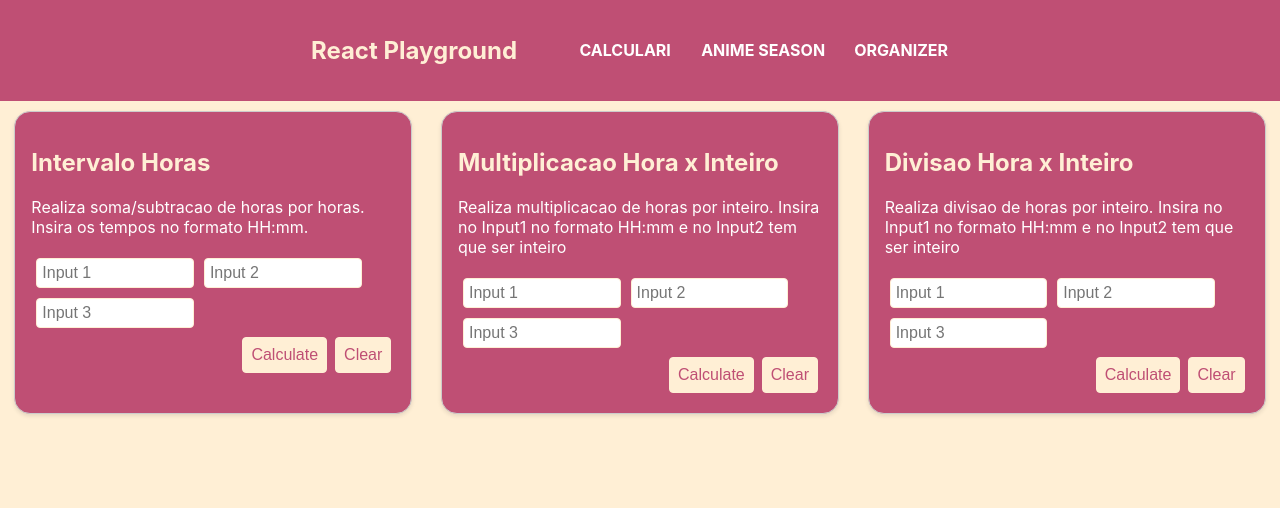
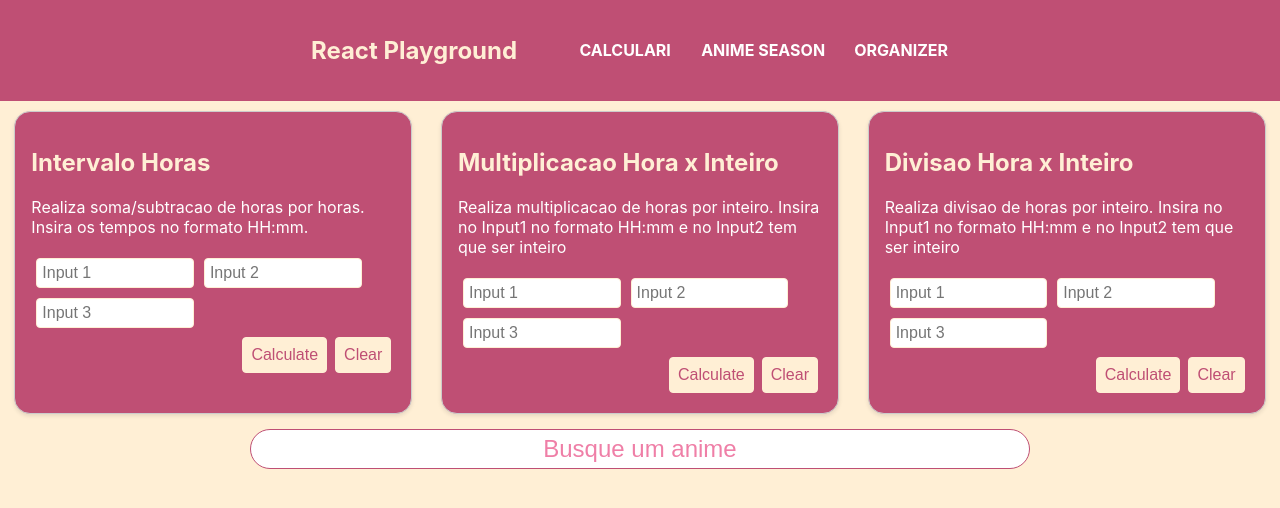
Before and after one commit to andgomes95/React-Playground, a React (Create React App) app: page /animeseason in a window 1280 px wide. Shown: the top 508 px of the page. Built offline with nearby package versions, Linux system fonts and the light colour scheme.

Commit message:
Start to plan anime season

```diff
--- a/src/App.tsx
+++ b/src/App.tsx
@@ -2,6 +2,7 @@ import React from 'react';
 import NavBar from './components/NavBar';
 import styled from 'styled-components';
 import Calculari from './components/Calculari';
+import AnimeSeason from './components/AnimeSeason';
 
 const AppContainer = styled.div`
   width: 100vw;
@@ -15,6 +16,7 @@ function App() {
     <AppContainer>
       <NavBar />
       <Calculari />
+      <AnimeSeason />
     </AppContainer>
   );
 }
--- /dev/null
+++ b/src/components/AnimeSeason/AnimeSeasonCard/index.tsx
@@ -0,0 +1,16 @@
+import { TitleCard } from "../../DefaultCard/styles";
+import { AnimeSeasonCardContainer } from "./styles";
+
+interface AnimeCardProps {
+  title: string;
+}
+
+const AnimeSeasonCard: React.FC<AnimeCardProps> = ({title}) => {
+  return (
+    <AnimeSeasonCardContainer>
+      <TitleCard>{title}</TitleCard>
+    </AnimeSeasonCardContainer>
+  );
+}
+
+export default AnimeSeasonCard;
--- /dev/null
+++ b/src/components/AnimeSeason/AnimeSeasonCard/styles.ts
@@ -0,0 +1,16 @@
+import styled from 'styled-components';
+
+export const AnimeSeasonCardContainer = styled.div`
+  width: calc(90% - 20px);
+    display: flex;
+    flex-direction: column;
+    align-items: stretch;
+    justify-content: center;
+
+    margin: 10px;
+    padding: 1em;
+    border: 1px solid #ccc;
+    background: #BF4F74;
+    border-radius: 1em;
+    box-shadow: 0px 2px 4px rgba(0, 0, 0, 0.1);
+`;
--- /dev/null
+++ b/src/components/AnimeSeason/index.tsx
@@ -0,0 +1,27 @@
+import { useState } from "react";
+import { CardContainer } from "../DefaultCard/styles";
+import SearchInput from "../SearchInput";
+import AnimeSeasonCard from "./AnimeSeasonCard";
+
+
+function AnimeSeason() {
+  const animes: string[] = ["aaaa","baa","ccc","dcc"]
+  const [searchAnime, setSearchAnime] = useState<string[]>([])
+  return (
+  <CardContainer>
+    <SearchInput
+      type="text"
+      placeholder="Busque um anime"
+      onBlur={(e)=>{
+        const typeText = e.target.value;
+        const result = animes.filter((anime)=>anime.includes(typeText))
+        setSearchAnime(result);
+        console.log(searchAnime);
+      }}
+    />
+    {searchAnime.map((anime)=><AnimeSeasonCard title={anime}/>)}
+  </CardContainer>
+  );
+}
+
+export default AnimeSeason;
--- a/src/components/Calculari/CalculatorCard/index.tsx
+++ b/src/components/Calculari/CalculatorCard/index.tsx
@@ -1,12 +1,12 @@
 import { useState } from 'react';
 import { ButtonConfirmCard, ButtonContainer, DefaultCard,DescriptionCard,InputCard,TitleCard } from '../../DefaultCard/styles';
-interface CardProps {
+interface CalculatorCardProps {
   title: string;
   onCalculate: (value1: string, value2: string) => string;
   description: string;
 }
 
-const CalculatorCard: React.FC<CardProps> = ({ title,onCalculate,description }) => {
+const CalculatorCard: React.FC<CalculatorCardProps> = ({ title,onCalculate,description }) => {
   const [input1, setInput1] = useState('');
   const [input2, setInput2] = useState('');
   const [input3, setInput3] = useState('');
--- a/src/components/Calculari/index.tsx
+++ b/src/components/Calculari/index.tsx
@@ -1,7 +1,7 @@
 import React from 'react';
-import { CardContainer } from './styles';
 import CalculatorCard from './CalculatorCard';
 import { divTimeToInteger, multTimeToInteger, simpleSum } from './utils';
+import { CardContainer } from '../DefaultCard/styles';
 
 const Calculari: React.FC = () => {
   return (
--- a/src/components/Calculari/styles.ts
+++ /dev/null
@@ -1,7 +0,0 @@
-import styled from 'styled-components';
-
-export const CardContainer = styled.div`
-  display: flex;
-  justify-content: space-around;
-  flex-wrap: wrap;
-`;
--- a/src/components/DefaultCard/styles.ts
+++ b/src/components/DefaultCard/styles.ts
@@ -1,7 +1,13 @@
 import styled from 'styled-components';
 
+export const CardContainer = styled.section`
+  display: flex;
+  justify-content: space-around;
+  flex-wrap: wrap;
+`;
+
 export const DefaultCard = styled.div`
- width: calc(30% - 20px); /* Define a largura das colunas, com margens à esquerda e à direita */
+  width: calc(30% - 20px); /* Define a largura das colunas, com margens à esquerda e à direita */
   margin: 10px; /* Adiciona espaçamento entre os cards */
   padding: 1em;
   border: 1px solid #ccc;
--- /dev/null
+++ b/src/components/SearchInput/index.tsx
@@ -0,0 +1,22 @@
+import styled from "styled-components"
+
+const SearchInput = styled.input`
+  width: 60%;
+  padding: 5px;
+  margin: 5px;
+  border: 1px solid #BF4F74;
+  border-radius: 50px;
+  color: #BF4F74;
+  font-size: 1.5em;
+  @media (max-width: 767px){
+    width: calc(90% - 20px);
+    display: flex;
+    flex-direction: column;
+  }
+  &::placeholder {
+    color: #EF7FA7;
+    text-align: center;
+  }
+`
+
+export default SearchInput;
```
